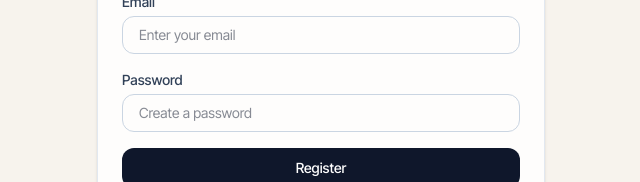
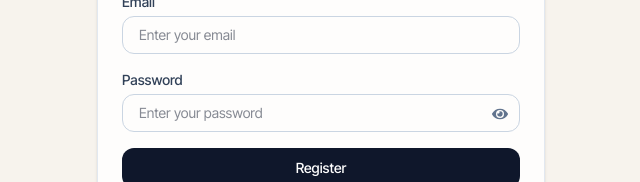
Before and after one commit to arKharashi/task-management-app, a React (Vite) app in the folder frontend/: page /register in a window 1280 px wide. Shown: the part 333-515 px from the top of the page, without its empty margins (319-959 px from the left). Built offline with nearby package versions, Linux system fonts and the light colour scheme.

Commit message:
feat: add show/hide password toggle

```diff
--- a/frontend/src/pages/LoginPage.tsx
+++ b/frontend/src/pages/LoginPage.tsx
@@ -1,6 +1,7 @@
 import { useEffect, useState, type FormEvent } from "react";
 import { Link, useNavigate } from "react-router-dom";
 import api from "../services/api";
+import { FaEye, FaEyeSlash } from "react-icons/fa";
 
 const LoginPage = () => {
   const navigate = useNavigate();
@@ -8,6 +9,7 @@ const LoginPage = () => {
   const [email, setEmail] = useState("");
   const [password, setPassword] = useState("");
   const [error, setError] = useState("");
+  const [showPassword, setShowPassword] = useState(false);
 
   useEffect(() => {
     const token = localStorage.getItem("token");
@@ -69,21 +71,30 @@ const LoginPage = () => {
               />
             </div>
 
-            <div>
+            <div className="relative">
               <label
                 htmlFor="password"
                 className="mb-1 block text-sm font-medium text-slate-700"
               >
                 Password
               </label>
+
               <input
                 id="password"
-                type="password"
+                type={showPassword ? "text" : "password"}
                 placeholder="Enter your password"
                 value={password}
                 onChange={(event) => setPassword(event.target.value)}
-                className="w-full rounded-xl border border-slate-300 px-4 py-2 text-sm outline-none transition focus:border-slate-500 focus:ring-2 focus:ring-slate-200"
+                className="w-full rounded-xl border border-slate-300 px-4 py-2 pr-10 text-sm outline-none transition focus:border-slate-500 focus:ring-2 focus:ring-slate-200"
               />
+
+              <button
+                type="button"
+                onClick={() => setShowPassword(!showPassword)}
+                className="absolute right-3 top-9 text-slate-500 hover:text-slate-800"
+              >
+                {showPassword ? <FaEyeSlash size={16} /> : <FaEye size={16} />}
+              </button>
             </div>
 
             <button
--- a/frontend/src/pages/RegisterPage.tsx
+++ b/frontend/src/pages/RegisterPage.tsx
@@ -1,6 +1,7 @@
 import { useEffect, useState, type FormEvent } from "react";
 import { Link, useNavigate } from "react-router-dom";
 import api from "../services/api";
+import { FaEye, FaEyeSlash } from "react-icons/fa";
 
 const RegisterPage = () => {
   const navigate = useNavigate();
@@ -9,6 +10,7 @@ const RegisterPage = () => {
   const [email, setEmail] = useState("");
   const [password, setPassword] = useState("");
   const [error, setError] = useState("");
+  const [showPassword, setShowPassword] = useState(false);
 
   useEffect(() => {
     const token = localStorage.getItem("token");
@@ -89,21 +91,30 @@ const RegisterPage = () => {
               />
             </div>
 
-            <div>
+            <div className="relative">
               <label
                 htmlFor="password"
                 className="mb-1 block text-sm font-medium text-slate-700"
               >
                 Password
               </label>
+
               <input
                 id="password"
-                type="password"
-                placeholder="Create a password"
+                type={showPassword ? "text" : "password"}
+                placeholder="Enter your password"
                 value={password}
                 onChange={(event) => setPassword(event.target.value)}
-                className="w-full rounded-xl border border-slate-300 px-4 py-2 text-sm outline-none transition focus:border-slate-500 focus:ring-2 focus:ring-slate-200"
+                className="w-full rounded-xl border border-slate-300 px-4 py-2 pr-10 text-sm outline-none transition focus:border-slate-500 focus:ring-2 focus:ring-slate-200"
               />
+
+              <button
+                type="button"
+                onClick={() => setShowPassword(!showPassword)}
+                className="absolute right-3 top-9 text-slate-500 hover:text-slate-800"
+              >
+                {showPassword ? <FaEyeSlash size={16} /> : <FaEye size={16} />}
+              </button>
             </div>
 
             <button
```
